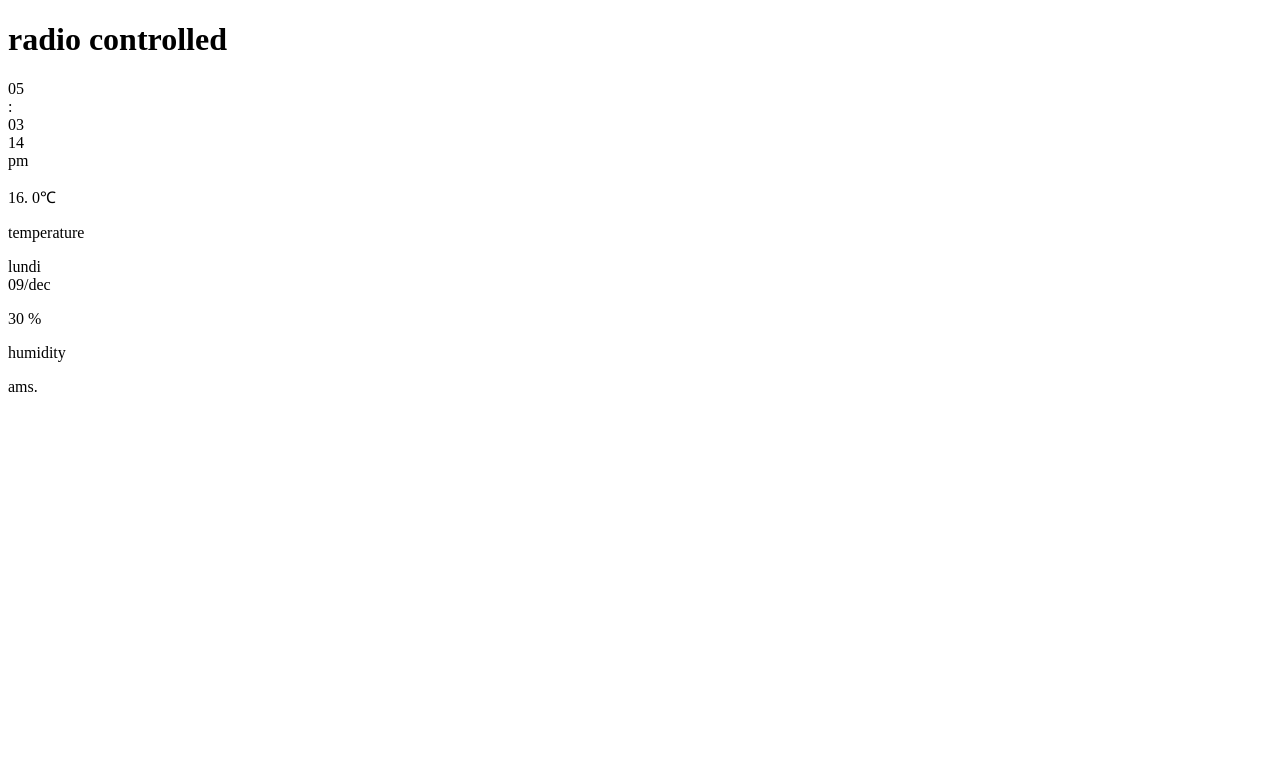
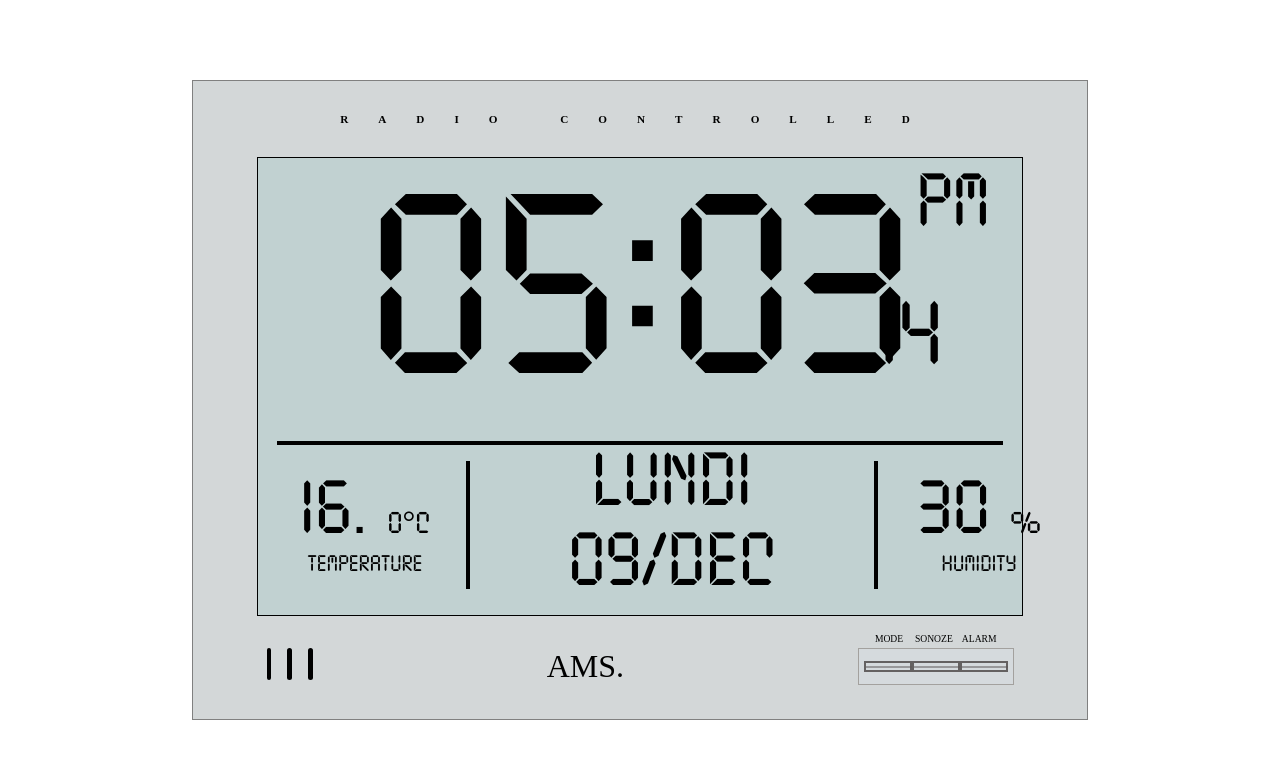
Before and after one commit to Cristovinho/-digital-clock, a plain HTML site: page index.html in a window 1280 px wide. Drawn offline with Linux system fonts and the light colour scheme.

Commit message:
feat:create CSS file and add new classes in HTML

```diff
--- a/assets/style/style.css
+++ b/assets/style/style.css
@@ -0,0 +1,223 @@
+@font-face {
+  font-family: "digital";
+  src: url(/assets/fonts/TickingTimebombBB.ttf);
+}
+* {
+  margin: 0;
+  padding: 0;
+  box-sizing: border-box;
+}
+
+main {
+  height: 100vh;
+  display: flex;
+  align-items: center;
+  justify-content: center;
+}
+
+.clock-container {
+  border: 1px solid grey;
+  width: 70%;
+  height: 40rem;
+  background-color: rgb(211, 215, 216);
+  padding: 2rem;
+}
+
+.clock-container h1 {
+  font-size: 0.7rem;
+  text-align: center;
+  letter-spacing: 30px;
+  text-transform: uppercase;
+}
+
+.clock-container .screen {
+  display: flex;
+  align-items: center;
+  justify-content: center;
+  flex-direction: column;
+  border: 1px solid black;
+  height: 80%;
+  margin: 2rem;
+  position: relative;
+  background-color: rgb(193, 209, 209);
+  font-family: "digital";
+}
+
+.clock-container .screen .up {
+  display: flex;
+  font-size: 17rem;
+}
+
+.clock-container .screen .up .seconds {
+  font-size: 6rem;
+  align-items: center;
+  position: absolute;
+  bottom: 14.2rem;
+  right: 5rem;
+}
+
+.clock-container .screen .up .am-pm {
+  position: absolute;
+  top: 0.5rem;
+  right: 2rem;
+  font-size: 5rem;
+}
+
+.clock-container .screen .line {
+  height: 4px;
+  width: 95%;
+  background-color: black;
+}
+
+.clock-container .screen .down {
+  display: grid;
+  gap: 2rem;
+  grid-template-columns: 20% 60% 20%;
+  grid-template-rows: 1fr;
+  grid-template-areas: "t d h";
+  width: 90%;
+}
+
+.temps {
+  grid-area: t;
+  display: flex;
+  flex-direction: column;
+  justify-content: center;
+  align-items: center;
+}
+
+.date {
+  grid-area: d;
+  display: flex;
+  flex-direction: column;
+  justify-content: center;
+  align-items: center;
+  position: relative;
+}
+
+.date::before {
+  content: "";
+  position: absolute;
+  height: 80%;
+  width: 4px;
+  background-color: black;
+  top: 1rem;
+  left: 0;
+}
+
+.date::after {
+  content: "";
+  position: absolute;
+  height: 80%;
+  width: 4px;
+  background-color: black;
+  top: 1rem;
+  right: 0;
+}
+
+.humidity {
+  grid-area: h;
+  display: flex;
+  align-items: center;
+  justify-content: center;
+  flex-direction: column;
+}
+
+.fz {
+  display: flex;
+  font-size: 5rem;
+}
+
+.medium {
+  font-size: 1.5rem;
+}
+
+.small {
+  font-size: 2rem;
+}
+
+.clock-container .settings {
+  display: flex;
+  justify-content: space-between;
+  width: 90%;
+  background-color: ;
+  margin: 0 auto;
+}
+
+.clock-container .settings .hp {
+  display: flex;
+  gap: 1rem;
+}
+
+.clock-container .settings .hp .hp-line {
+  height: 2rem;
+  width: 0.3rem;
+  background-color: black;
+  border-radius: 0.3rem;
+  -webkit-border-radius: 0.3rem;
+  -moz-border-radius: 0.3rem;
+  -ms-border-radius: 0.3rem;
+  -o-border-radius: 0.3rem;
+}
+
+.clock-container .settings .ams {
+  font-size: 2rem;
+  text-transform: uppercase;
+}
+
+.clock-container .settings .btns {
+  border: 1px solid rgb(163, 161, 158);
+  background-color: rgb(213, 218, 221);
+  display: flex;
+  align-items: center;
+  padding: 0.1rem 0.3rem;
+  position: relative;
+}
+
+.clock-container .settings .btns .btn {
+  border: 2px solid rgb(100, 97, 97);
+  background-color: transparent;
+  width: 3rem;
+  height: 0.7rem;
+}
+
+.clock-container .settings .btns .btn::after {
+  content: "";
+  position: absolute;
+  width: 30%;
+  height: 1px;
+  background-color: rgb(93, 89, 89);
+  top: 50%;
+  transform: translateY(-50%);
+  -webkit-transform: translateY(-50%);
+  -moz-transform: translateY(-50%);
+  -ms-transform: translateY(-50%);
+  -o-transform: translateY(-50%);
+}
+
+.clock-container .settings .btns .mode::before {
+  content: "mode";
+  text-transform: uppercase;
+  font-size: 0.6rem;
+  top: -1rem;
+  position: absolute;
+  left: 1rem;
+}
+
+.clock-container .settings .btns .sonoze::before {
+  content: "sonoze";
+  text-transform: uppercase;
+  font-size: 0.6rem;
+  top: -1rem;
+  position: absolute;
+  left: 3.5rem;
+}
+
+.clock-container .settings .btns .alarm::before {
+  content: "alarm";
+  text-transform: uppercase;
+  font-size: 0.6rem;
+  top: -1rem;
+  position: absolute;
+  right: 1rem;
+}
--- a/index.html
+++ b/index.html
@@ -10,7 +10,7 @@
 
 <body>
     <main>
-        <div class="clocl-container">
+        <div class="clock-container">
             <h1>radio controlled</h1>
             <div class="screen">
                 <div class="up">
@@ -22,17 +22,17 @@
                 </div>
                 <div class="line"></div>
                 <div class="down">
-                    <div class="temps">
-                        <p>16. <span class="small">0&#8451;</span></p>
-                        <p>temperature</p>
+                    <div class="temps fz">
+                        <p>16. <span class="small">0&deg;C</span></p>
+                        <p class="medium">temperature</p>
                     </div>
-                    <div class="date">
+                    <div class="date fz">
                         <div class="day">lundi</div>
                         <div class="month">09/dec</div>
                     </div>
-                    <div class="humidity">
+                    <div class="humidity fz">
                         <p>30 <span class="small">%</span></p>
-                        <p>humidity</p>
+                        <p class="medium">humidity</p>
                     </div>
                 </div>
             </div>
```
Also changed, not shown: assets/fonts/TickingTimebombBB.ttf (added).
